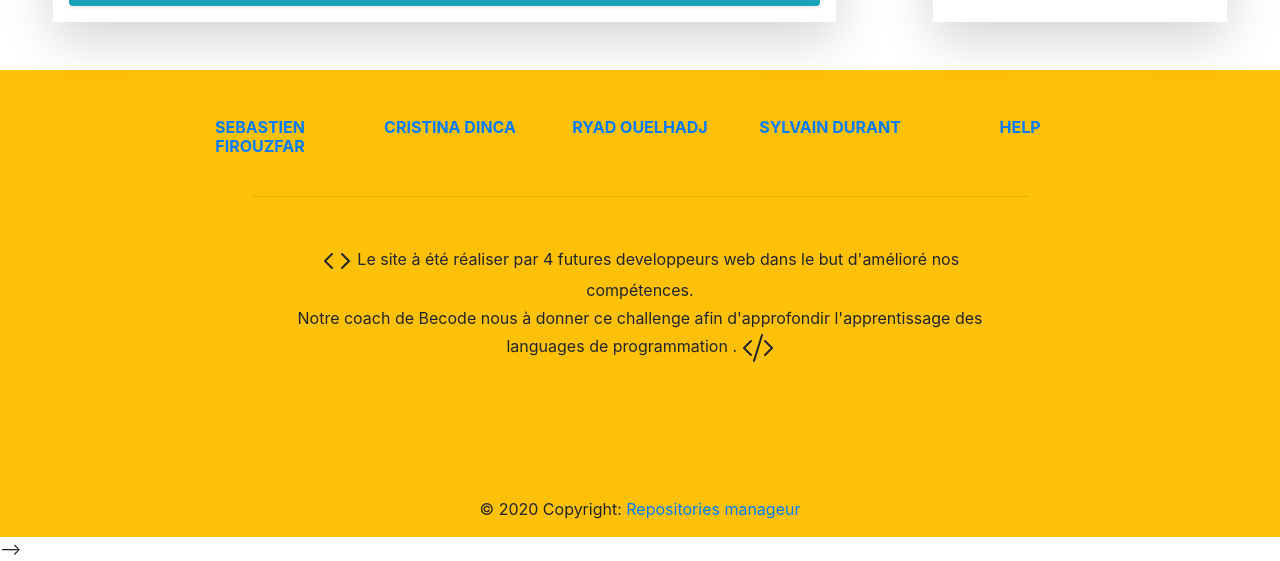
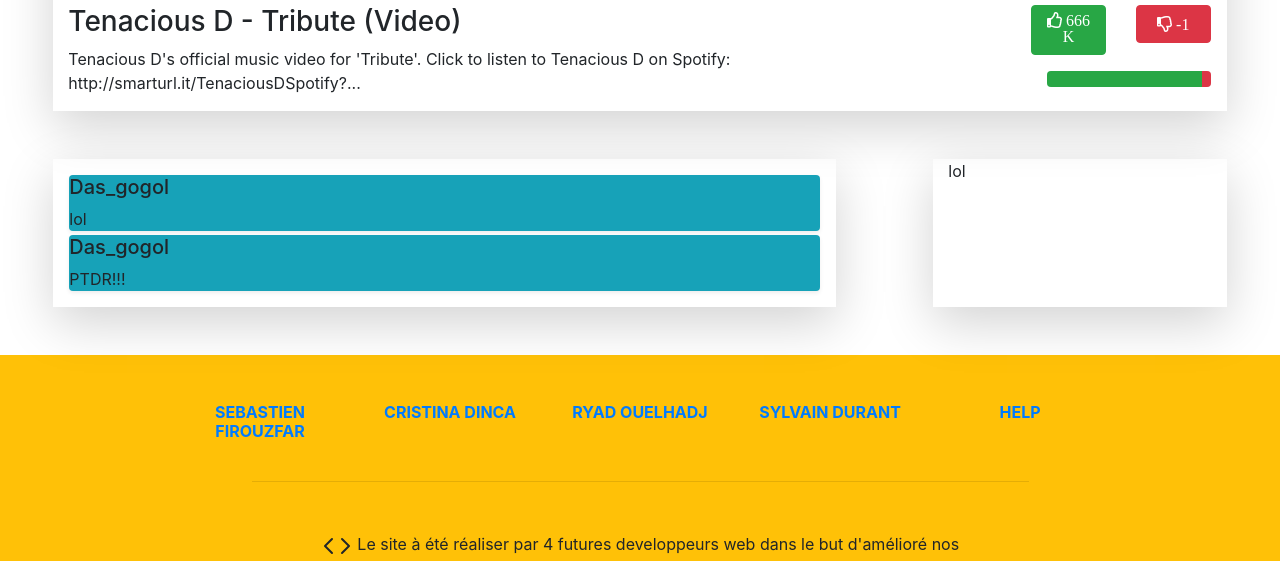
Before and after one commit to SylvainDurant/Getflix-project, a PHP site: page /pages/video.php in a window 1280 px wide. Shown: the part 705-1266 px from the top of the page. Run offline with PHP 8.4, Linux system fonts and the light colour scheme; some libraries are stand-ins or nearby versions.

Commit message:
before pull

```diff
--- a/pages/video.php
+++ b/pages/video.php
@@ -1,3 +1,8 @@
+<?php
+include('../database/db.php');
+
+?>
+
 <!DOCTYPE html>
 <html lang="en">
 <head>
@@ -17,7 +22,7 @@
     <div class="container col-12">
         <div class="row justify-content-center">
             <div class="col-11 mt-3 shadow-lg mb-5">
-                <iframe width="100%" height="315" src="https://www.youtube.com/embed/_lK4cX5xGiQ" frameborder="0" allow="accelerometer; autoplay; clipboard-write; encrypted-media; gyroscope; picture-in-picture" allowfullscreen></iframe>
+                <iframe width="100%" height="600" src="https://www.youtube.com/embed/_lK4cX5xGiQ" frameborder="0" allow="accelerometer; autoplay; clipboard-write; encrypted-media; gyroscope; picture-in-picture" allowfullscreen></iframe>
                 <div class="row">
                     <div class="col">
                         <h3>Tenacious D - Tribute (Video)</h3>
@@ -25,13 +30,23 @@
                     </div>
                     <div class="col-2 p-0">
                         <div class="row">
-                            <button type="button" class="btn btn-success"><i class="far fa-thumbs-up"> 3</i></button>
-                            <button type="button" class="btn btn-danger"><i class="far fa-thumbs-down"> -1</i></button>
+                            <div class="col text-right mr-3">
+                                <div class="row">
+                                    <div class="col-6">
+                                        <button type="button" class="btn btn-success btn-block"><i class="far fa-thumbs-up"> 666 K</i></button>
+                                    </div>
+                                    <div class="col-6">
+                                        <button type="button" class="btn btn-danger btn-block"><i class="far fa-thumbs-down"> -1</i></button>
+                                    </div>
+                                </div>
+                            </div>
                         </div>
                         <div class="row">
-                            <!-- !!!!!!!!!!!!!!!!!!!!!!!!!!!!!!!!!!!!!!!!!!!!!!!!!!!!!!!!!!!!!!!!!!!!!!!!!!!! -->
-                            <div class="progress">
-                                <div class="progress-bar" role="progressbar" style="width: 25%" aria-valuenow="25" aria-valuemin="0" aria-valuemax="100"></div>
+                            <div class="col m-3">
+                                <div class="progress">
+                                    <div class="progress-bar bg-success" role="progressbar" style="width: 95%" aria-valuenow="95" aria-valuemin="0" aria-valuemax="100"></div>
+                                    <div class="progress-bar bg-danger" role="progressbar" style="width: 5%" aria-valuenow="5" aria-valuemin="0" aria-valuemax="100"></div>
+                                </div>
                             </div>
                         </div>
                     </div>
```
Also changed, not shown: index.php (line endings or trailing spaces).
